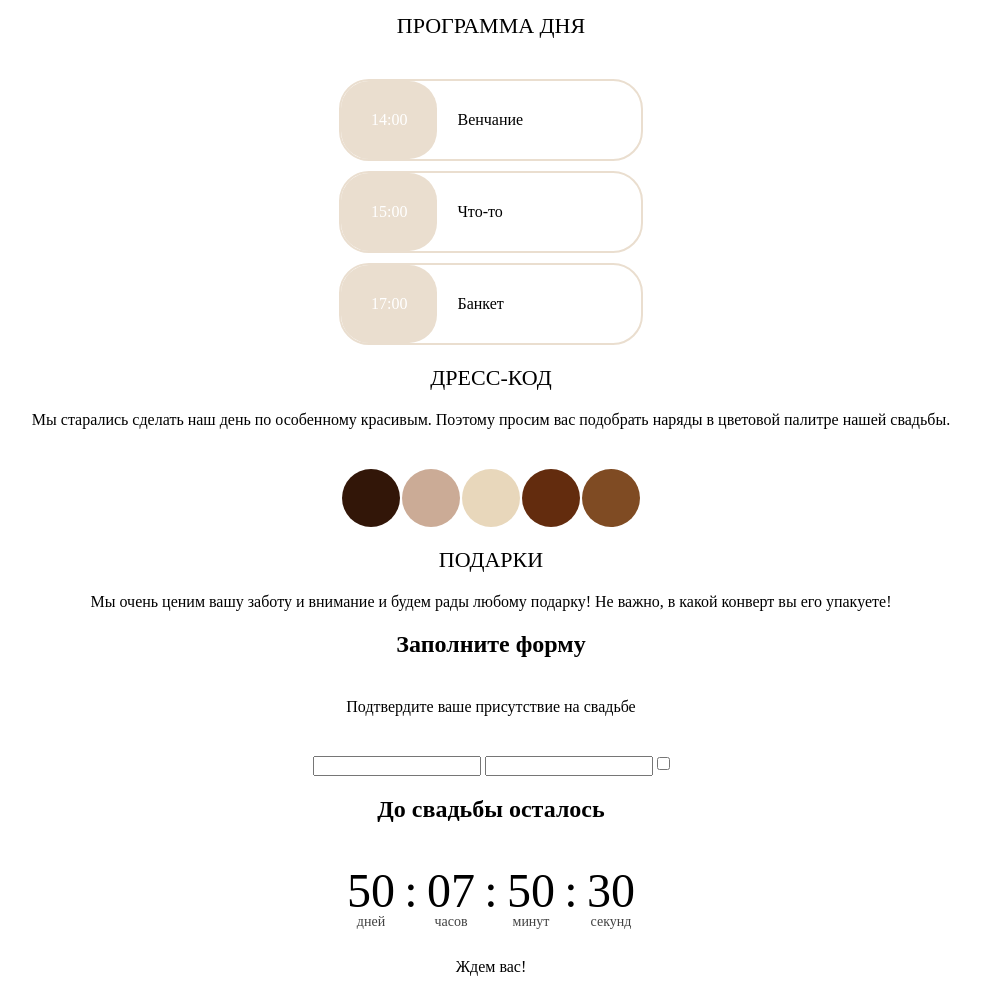
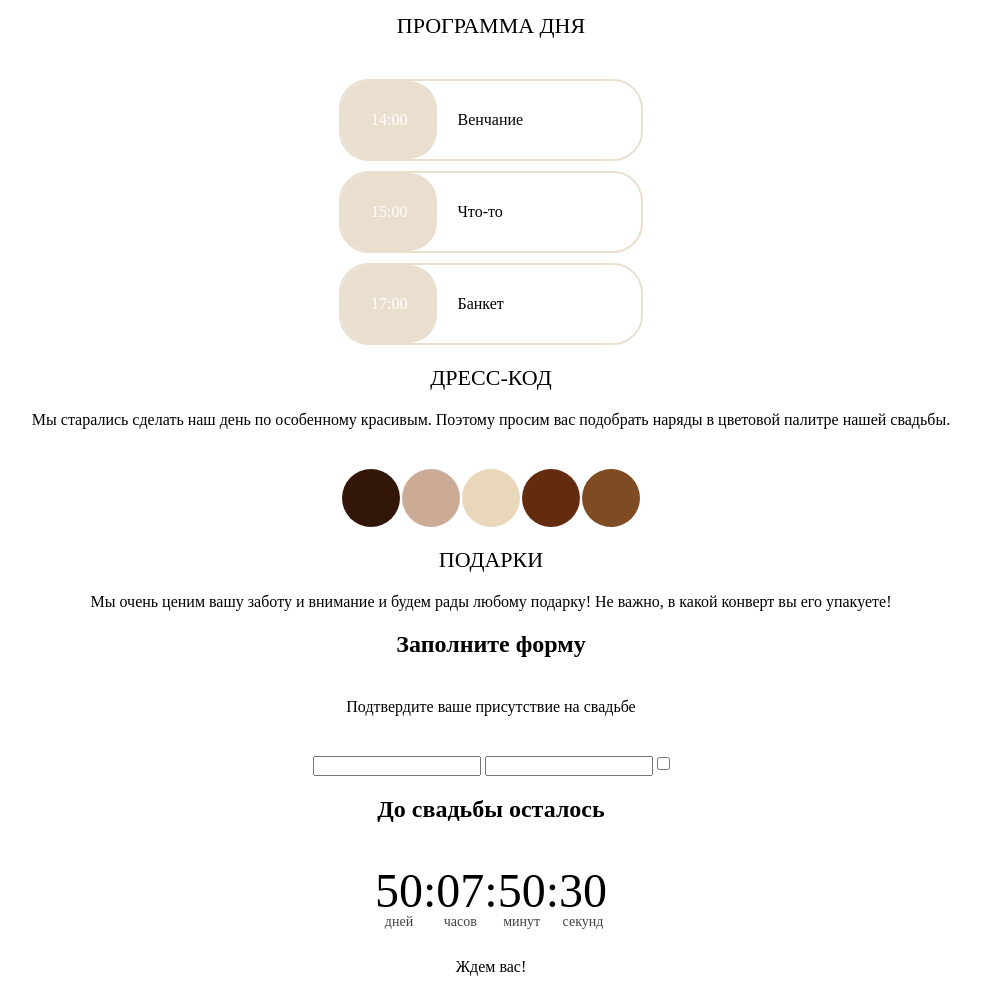
Before and after one commit to WiseKing5378/wedding-card, a plain HTML site: page index.html in a window 1280 px wide. Shown: the part 1407-2393 px from the top of the page, without its empty margins (149-1130 px from the left). Drawn offline with Linux system fonts and the light colour scheme.

Commit message:
change timer

```diff
--- a/style.css
+++ b/style.css
@@ -168,10 +168,11 @@ section{
 }
 
 .timer {
-  display: grid;
-  grid-template-columns: 4.5rem 0.5rem 4.5rem 0.5rem 4.5rem 0.5rem 4.5rem;
+  display: flex;
+  gap:5 px;
   font-size: 3rem;
   justify-items: center;
+  justify-content: center;
 }
 
 .timer__item {
```
